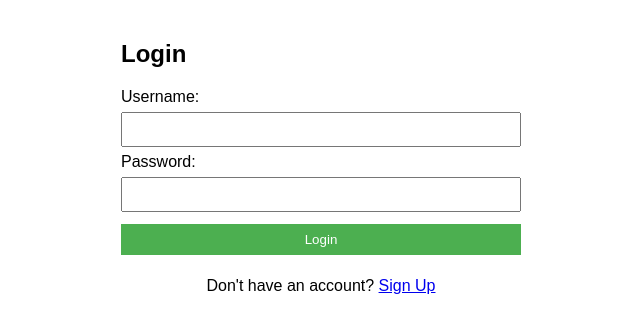
After one commit to FakeandrewA/confessions, a Django app: page /confessions/login/ in a window 1280 px wide. The commit adds this page. Shown: the top 333 px of the page, without its empty margins (319-959 px from the left). Run offline with Django 5.2, Linux system fonts and the light colour scheme.

Commit message:
Changes
 *Added FrontEnd for Login,Register and, Logout

 *created the whole logic of logging in , registering and logging out using built in models and functions

 *named some urls to reversetrack in html

 *removed CSRF exempt from  login , register and logout since we are now using html form data to fetch the request and process a response or redirect

 */confessions -> /confessions/login (if not logged in) ..> redirect to register if needed ..> redirect to /confessions if logging in successfull , from /confessions/register -> redirect to /confessions/login if registered successfully

```diff
--- a/confessions/urls.py
+++ b/confessions/urls.py
@@ -2,10 +2,10 @@ from django.urls import path
 from .views import get_confessions,get_confession,post_confession,put_confession,delete_confession,register_user,login_user,logout_user
 
 urlpatterns = [
-    path("register/",register_user),
-    path("login/",login_user),
-    path("logout/",logout_user),
-    path("",get_confessions), # if request was get
+    path("register/",register_user,name="register_user"),
+    path("login/",login_user,name="login_user"),
+    path("logout/",logout_user,name="logout_user"),
+    path("",get_confessions,name="homepage"), # if request was get
     path("<int:id>/",get_confession),
     path("create/",post_confession),
     path("update/<int:id>/",put_confession),
--- a/confessions/views.py
+++ b/confessions/views.py
@@ -1,6 +1,6 @@
 import json
 
-from django.shortcuts import render
+from django.shortcuts import render,redirect
 from django.http import HttpResponse
 from django.views.decorators.http import require_GET,require_POST,require_http_methods
 from django.views.decorators.csrf import csrf_exempt
@@ -16,31 +16,35 @@ from pydantic import ValidationError
 
 # Create your views here.
 
-@csrf_exempt
-@require_POST
+@require_http_methods(["GET","POST"])
 def register_user(request):
-    data = json.loads(request.body)
+
+    if request.method == "GET":
+        return render(request,"confessions/register.html")
+
     try:
-        user_data = UserRegister(**data)
+        user_data = UserRegister(username=request.POST.get("username"),
+                                 password=request.POST.get("password"),
+                                 email=request.POST.get("email"))
         if(user_data.username != "" and user_data.password != ""):
             user = User.objects.create_user(username=user_data.username,password=user_data.password,email=user_data.email)
         else:
             return JsonResponse({"error":"Username or Password cannot be empty"},status=422)
-
-        return HttpResponse("User Created!")
+        return redirect("/confessions/login/")
     except ValidationError as e:
         return JsonResponse({"error":e.errors()},status=422)
 
-@csrf_exempt
-@require_POST
+
+@require_http_methods(["GET","POST"])
 def login_user(request):
-    data = json.loads(request.body)
+    if request.method == "GET":
+        return render(request,"confessions/login.html")
     try:
-        creds = UserLogin(**data)
+        creds = UserLogin(username=request.POST.get("username"),password=request.POST.get("password"))
         user = authenticate(username=creds.username,password=creds.password)
         if user is not None:
             login(request,user)
-            return JsonResponse({"message":"Logged in successfully"})
+            return redirect("/confessions/")
         else:
             return JsonResponse({"error":"Invalid Username or Password"},status=401)
     except ValidationError as e:
@@ -50,10 +54,10 @@ def login_user(request):
 @require_POST
 def logout_user(request):
     logout(request)
-    return JsonResponse({"message": "Logged out successfully."})
+    return redirect("/confessions/login/")
 
 @require_GET
-@login_required
+@login_required(login_url="/confessions/login/")
 def get_confessions(request):
     return render(request,"confessions/home.html")
 
--- a/templates/confessions/home.html
+++ b/templates/confessions/home.html
@@ -1,6 +1,6 @@
 <h1>Your posts will be shown here</h1>
-<form>
 
-{% csrf_token %}
-
+<form action="logout/" method="post" style="display:inline;">
+    {% csrf_token %}
+    <button type="submit">Logout</button>
 </form>
--- /dev/null
+++ b/templates/confessions/login.html
@@ -0,0 +1,46 @@
+<!DOCTYPE html>
+<html lang="en">
+<head>
+    <meta charset="UTF-8" />
+    <title>Login</title>
+    <style>
+        body {
+            font-family: Arial, sans-serif;
+            max-width: 400px;
+            margin: 40px auto;
+        }
+        input, button {
+            width: 100%;
+            padding: 8px;
+            margin: 6px 0;
+            box-sizing: border-box;
+        }
+        button {
+            background-color: #4CAF50;
+            color: white;
+            border: none;
+        }
+        .signup-link {
+            text-align: center;
+            margin-top: 12px;
+        }
+    </style>
+</head>
+<body>
+    <h2>Login</h2>
+    <form method="post" action="">
+        {% csrf_token %}
+        <label>Username:</label>
+        <input type="text" name="username" required />
+
+        <label>Password:</label>
+        <input type="password" name="password" required />
+
+        <button type="submit">Login</button>
+    </form>
+
+    <div class="signup-link">
+        <p>Don't have an account? <a href="{% url 'register_user' %}">Sign Up</a></p>
+    </div>
+</body>
+</html>
```
Also changed, not shown: templates/confessions/register.html (added, +41 -0 lines).
